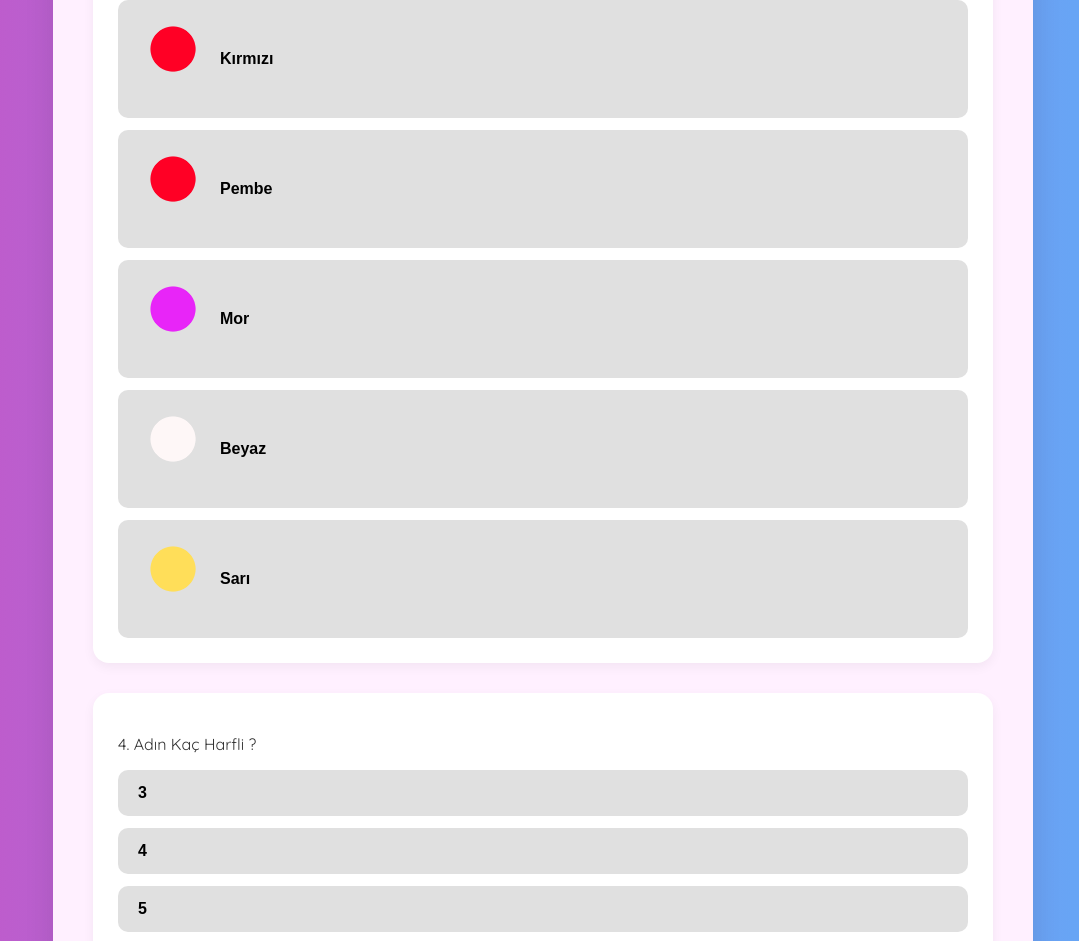
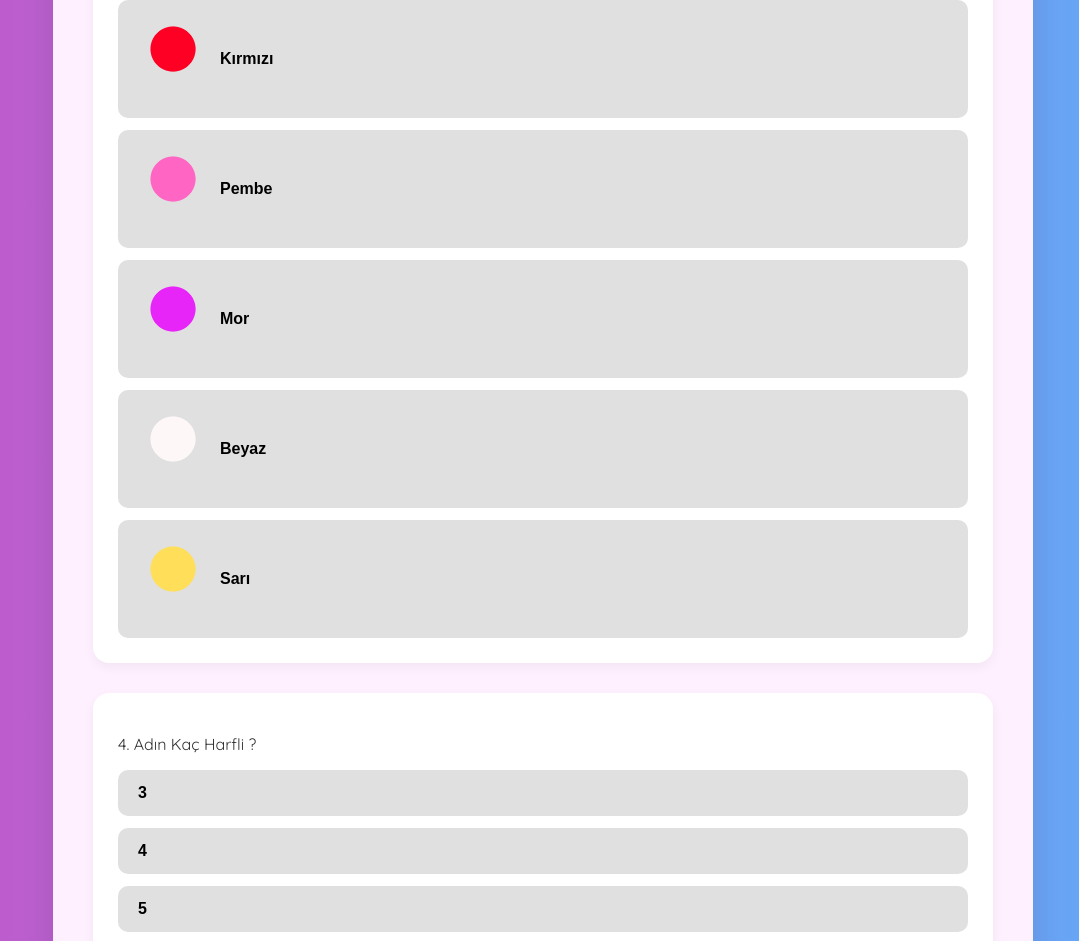
Before and after one commit to Sefayldz0/ldavutucusokulul, a plain HTML site: page index.html in a window 1280 px wide. Shown: the part 1572-2513 px from the top of the page, without its empty margins (97-1176 px from the left). Drawn offline with Linux system fonts and the light colour scheme.

Commit message:
Update index.html

```diff
--- a/index.html
+++ b/index.html
@@ -135,7 +135,7 @@
         <button data-characters="Mustafa,KArda"><img src="renk/mavi.png" alt="">Mavi</button>
         <button data-characters="Sefa,Arda,Eren,Enes,Volkank,Kufiçocuk,Rafa"><img src="renk/siyah.png" alt="">Siyah</button>
         <button data-characters="Afra,Sıla,Arda,Efe"><img src="renk/kırmızı.png" alt="">Kırmızı</button>
-        <button data-characters="Emine,PembeFil"><img src="renk/kırmızı.png" alt="">Pembe</button>
+        <button data-characters="Emine,PembeFil"><img src="renk/pembe.png" alt="">Pembe</button>
         <button data-characters="Ceyda,Ceren,Efe,Saliha"><img src="renk/mor.png" alt="">Mor</button>
         <button data-characters="Afra,Arda,Efe,Kufiçocuk,Rafa"><img src="renk/beyaz.png" alt="">Beyaz</button>
         <button data-characters="Mert,Efe,proeren"><img src="renk/sarı.png" alt="">Sarı</button>
```
